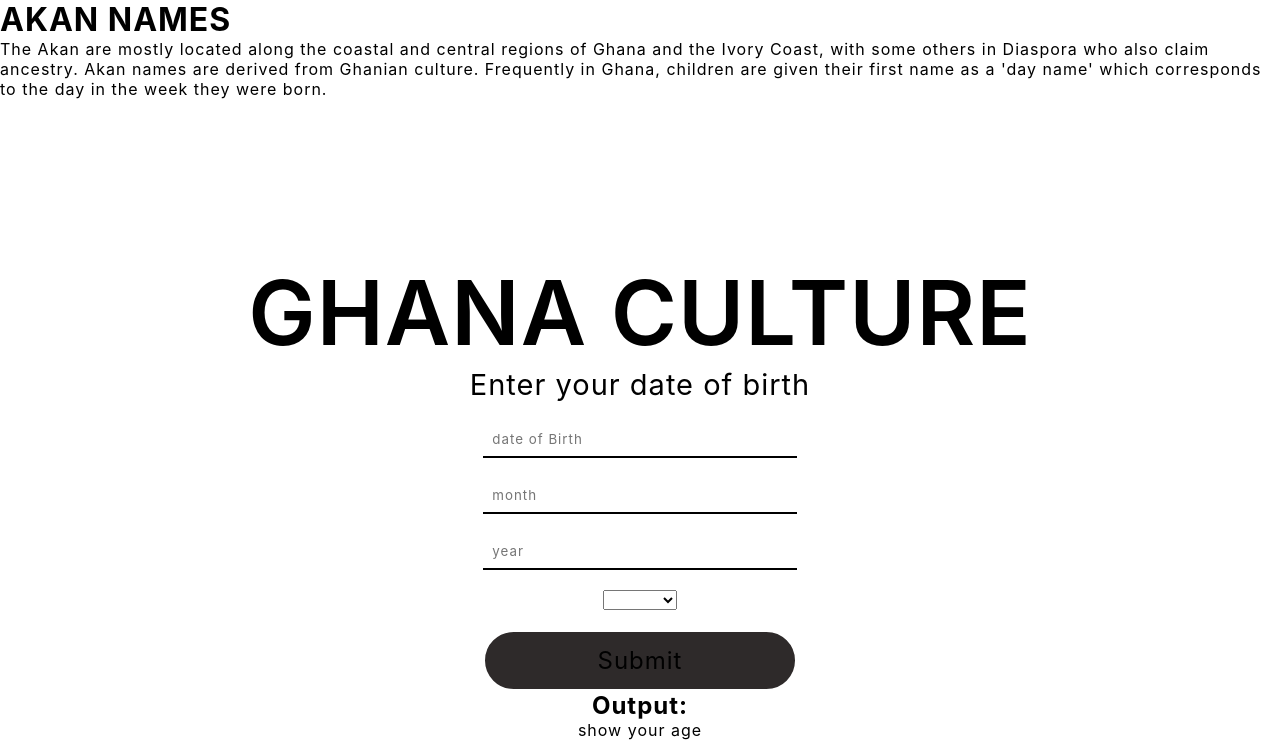
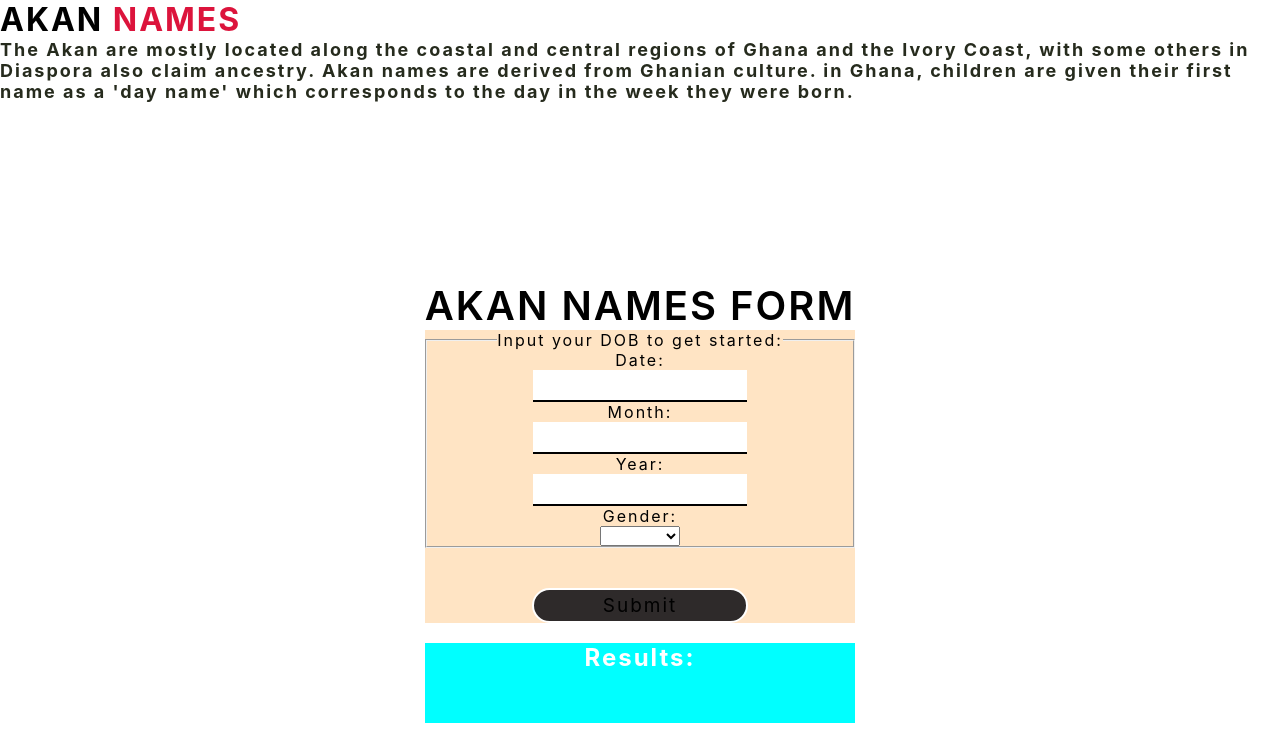
Before and after one commit to bethnduta/Akkan-project, a plain HTML site: page index.html in a window 1280 px wide. Drawn offline with Linux system fonts and the light colour scheme; grey boxes are pictures that could not be loaded.

Commit message:
Add files via upload

```diff
--- a/app.js
+++ b/app.js
@@ -1,17 +1,16 @@
-var days = ["Sunday", "Monday", "Tuesday", "Wednesday", "Thursday", "Friday", "Saturday"];
-var maleNames = ["Kwasi", "Kwadwo", "Kwabena", "Kwaku", "Yaw", "Kofi", "Kwame"];
-var femaleNames = ["Akosue", "Adwoa", "Abenaa", "AKue", "Yaa", "Afua", "Ama"];
-
-var genders = document.getElementById("gender");
-var gender = genders.options[genders.selectedIndex].text;
-console.log(gender)
-
 function generateName() {
     var date = document.getElementById('date').value;
     var month = document.getElementById('month').value;
     var year = document.getElementById('year').value;
     var birthDay = new Date(year + '/' + month + '/' + date);
     var dayOfWeek = birthDay.getDay();
+
+    var genders = document.getElementById("gender");
+    var gender = genders.options[genders.selectedIndex].text;
+
+    var maleName = ["Kwasi", "Kwadwo", "Kwabena", "Kwaku", "Yaw", "Kofi", "Kwame"];
+    var femaleName = ["Akosue", "Adwoa", "Abenaa", "AKue", "Yaa", "Afua", "Ama"];
+    var days = ["Sunday", "Monday", "Tuesday", "Wednesday", "Thursday", "Friday", "Saturday"];
 
     if (Number(date) <= 0 && Number(date) > 31) {
         document.getElementById("result").innerHTML="This is an invalid date!"
@@ -24,10 +23,10 @@ function generateName() {
 
     }
     else if (gender === "Male") {
-        document.getElementById("Output").innerHTML="You were born on +"+ days[daysOfWeek]+" and "+" Your Akan name is "+maleName[dayOfWeek]
+        document.getElementById("result").innerHTML="You were born on "+ days[dayOfWeek]+" and "+" Your Akan name is "+maleName[dayOfWeek]
     }
     else if (gender === "Female") {
-        document.getElementById("Output").innerHTML="You were born on +"+ days[daysOfWeek]+" and "+" Your Akan name is "+femaleName[dayOfWeek]
+        document.getElementById("result").innerHTML="You were born on "+ days[dayOfWeek]+" and "+" Your Akan name is "+femaleName[dayOfWeek]
     }
-    else{document.getElementById("Output").innerHTML=" Wrong input! "}
+    else{document.getElementById("result").innerHTML=" Wrong input! "}
 }
--- a/index.html
+++ b/index.html
@@ -8,8 +8,8 @@
 </head>
 <body>
     <div class="container">
-        <h1>AKAN NAMES</h1>
-        <p>The Akan are mostly located along the coastal and central regions of Ghana and the Ivory Coast, with some others in Diaspora who also claim ancestry. Akan names are derived from Ghanian culture. Frequently in Ghana, children are given their first name as a 'day name' which corresponds to the day in the week they were born.</p>
+        <h1 class="names">AKAN <span>NAMES</span></h1>
+        <p>The Akan are mostly located along the coastal and central regions of Ghana and the Ivory Coast, with some others in Diaspora  also claim ancestry. Akan names are derived from Ghanian culture.  in Ghana, children are given their first name as a 'day name' which corresponds to the day in the week they were born.</p>
     <div class="hero">
 
         <video autoplay loop muted plays-inline class="back-video">
@@ -17,27 +17,24 @@
         </video>
 
         <div class="content">
-            <h1>GHANA CULTURE</h1>
-            <form action="">
-                <label for="input" class="label">Enter your date of birth</label>
+            <h1>AKAN NAMES FORM</h1>
+            <form id="form">
+                <fieldset>
+                <legend>Input your DOB to get started:</legend>
+                Date:  <br> <input type="number" id="date" required><br>
+                Month: <br><input type="number" id="month" required><br>
+                Year:  <br><input type="number" id="year" required><br>
+                Gender:<br>
+                <select id="gender">
+                <option value="blank"></option>
+                <option value="Female">Female</option>
+                <option value="Male">Male</option>
+                </select>
+                </fieldset>
                 <br>
-                <br> <input type="number" id="date" placeholder="date of Birth">
-                 <br>
-                <br><input type="number" id="month" placeholder="month">
-                <br>
-               <br> <input type="number" id="year" placeholder="year"><br>
-                 <br>
-                 <select id="gender">
-                    <option value="blank"></option>
-                    <option value="Female">Female</option>
-                    <option value="Male">Male</option>
-                    </select>
-                 <br>
-                 <input type="submit" value="Submit" id="submitButton"  onclick="generateName(); "/>
-            </form>
-
-            <h2 class ="out" id="Output">Output:</h2>
-    <p id="show-age">show your age</p>
+                <input type="submit" value="Submit" id="submitButton"  onclick="generateName()">
+                </form><br>
+                <h2 class ="res" id="result">Results:</h2>
         </div>
     </div>
     <script src="app.js"></script>
--- a/style.css
+++ b/style.css
@@ -2,17 +2,30 @@
     margin: 0;
     padding: 0;
     transition: 0.3s ease;
-  letter-spacing: 1px;
+    letter-spacing: 2px;
     font-family: -apple-system, BlinkMacSystemFont, 'Segoe UI', Roboto, Oxygen,
       Ubuntu, Cantarell, 'Open Sans', 'Helvetica Neue', sans-serif;
     box-sizing: border-box;
   }
 
+  body{
+    background-size: 100% 100%;
+  }
+
+  span{
+    cursor: pointer;
+    color: crimson;
+  }
+
   input {
-  padding: 9px;
+    padding: 7px;
     border: none;
-  width: 40%;
+    width: 50%;
     border-bottom: 2px solid #000;
+  }
+
+  #form{
+    background-color: bisque;
   }
 
   #submitButton {
@@ -31,13 +44,26 @@ input {
     display: flex;
   }
 
+  #result{
+    background-color: aqua;
+    color: #fff;
+    height: 80px;
+    text-align: center;
+  }
+
+  .container p{
+    font-weight: bold;
+    font-size: 18px;
+    color: rgb(38, 43, 29);
+  }
+
   .content {
     text-align: center;
     display: table-column;
   }
 
   .content h1 {
-  font-size: 90px;
+    font-size: 40px;
     color: #000;
     font-weight: 600;
   }
@@ -52,12 +78,12 @@ input {
   }
 
   .content #submitButton {
-  font-size: 24px;
+    font-size: 19px;
     color: #000;
     text-decoration: none;
     border: 2px solid #fff;
     display: inline-block;
-  padding: 14px 70px;
+    padding: 4px 20px;
     border-radius: 50px;
     margin-top: 20px;
   }
@@ -72,7 +98,7 @@ input {
     right: 0;
     bottom: 0;
     z-index: -1;
-  opacity: 0.4;
+    opacity: 0.2;
   }
 
   @media (min-aspect-ratio: 16/9) {
```
Lines whose indentation alone changed are shown as unchanged.
